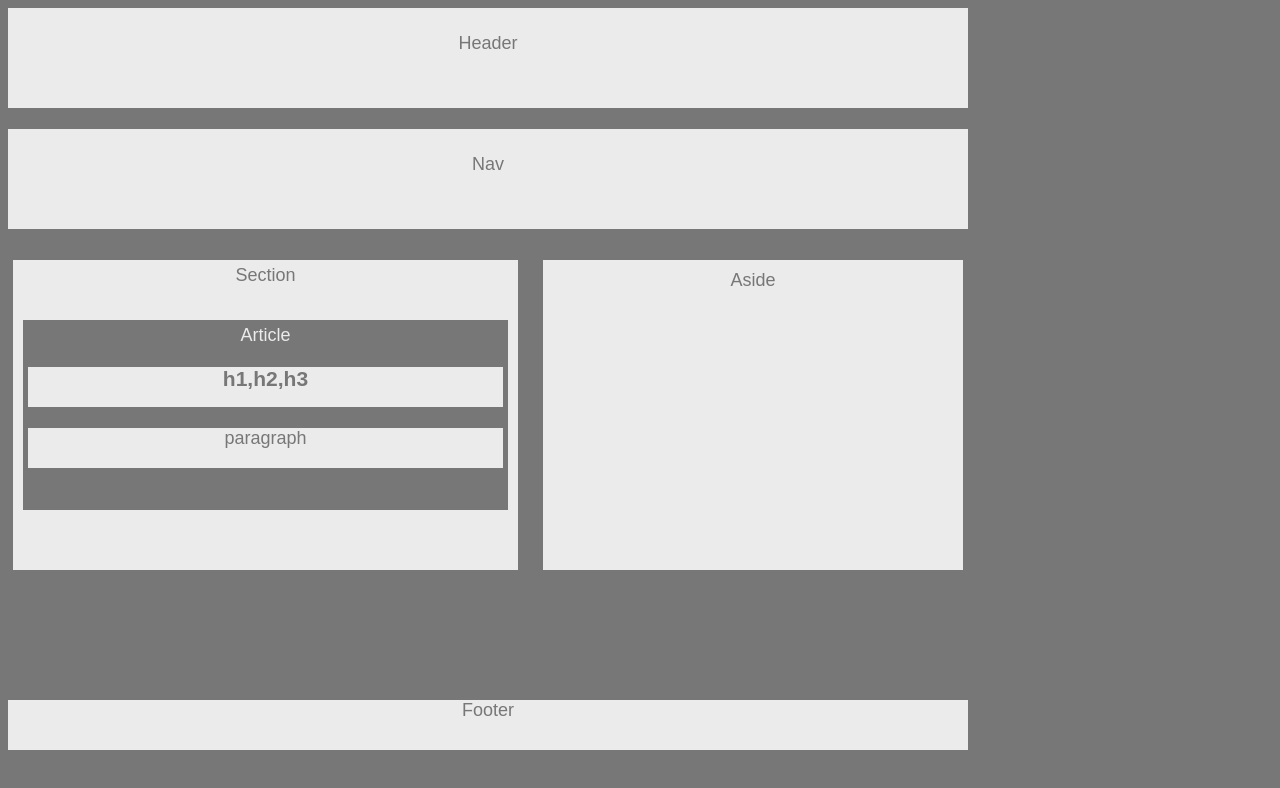
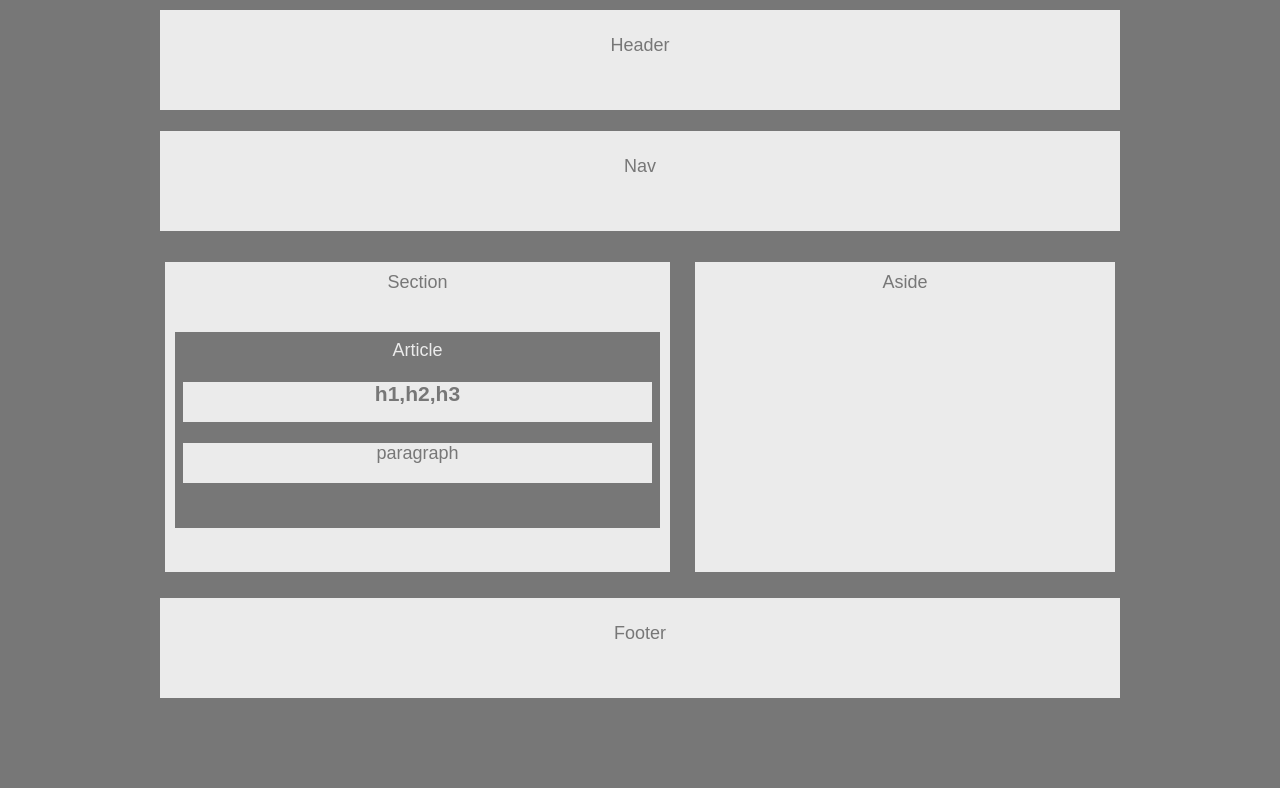
Before and after one commit to phil4lif/newhw-wireframe, a plain HTML site: page index.html in a window 1280 px wide. Drawn offline with Linux system fonts and the light colour scheme.

Commit message:
formats footer

```diff
--- a/index.html
+++ b/index.html
@@ -21,7 +21,9 @@
     </article>
     </section>
 </div>
-
+<br>
+<div id="footer">
     <footer>Footer</footer>
+    </div>
 </body>
 </html>
--- a/style.css
+++ b/style.css
@@ -4,6 +4,7 @@ body {
     background: #777;
     width: 960px;
     font-size: 18px;
+    margin: auto;
 }
 
 header, nav, section, aside, footer {
@@ -20,9 +21,9 @@ h1, p {
     background: #ebebeb;
 }
 
-header {
+header, footer {
     height: 50px;
-    margin: auto;
+    margin-top: 10px;
     text-align: center;
     padding: 25px;
 }
@@ -66,23 +67,19 @@ article {
     text-align: center;
     margin: 5px;
     height: 60%;
-    padding: 5px;
-}
-
-footer {
-    position: fixed;
-    bottom: 0;
-    margin-top: 50px;
-    margin-bottom: 50px;
-    width: 960px;
-    height: 50px;
-    text-align: center;
+    padding: 8px;
 }
 
 #SectionHeading {
+    padding: 5px;
     height: 50px;
 }
 
 .sub {
     height: 40px;
 }
+
+#footer {
+    position: relative;
+    top: 310px;
+}
```
